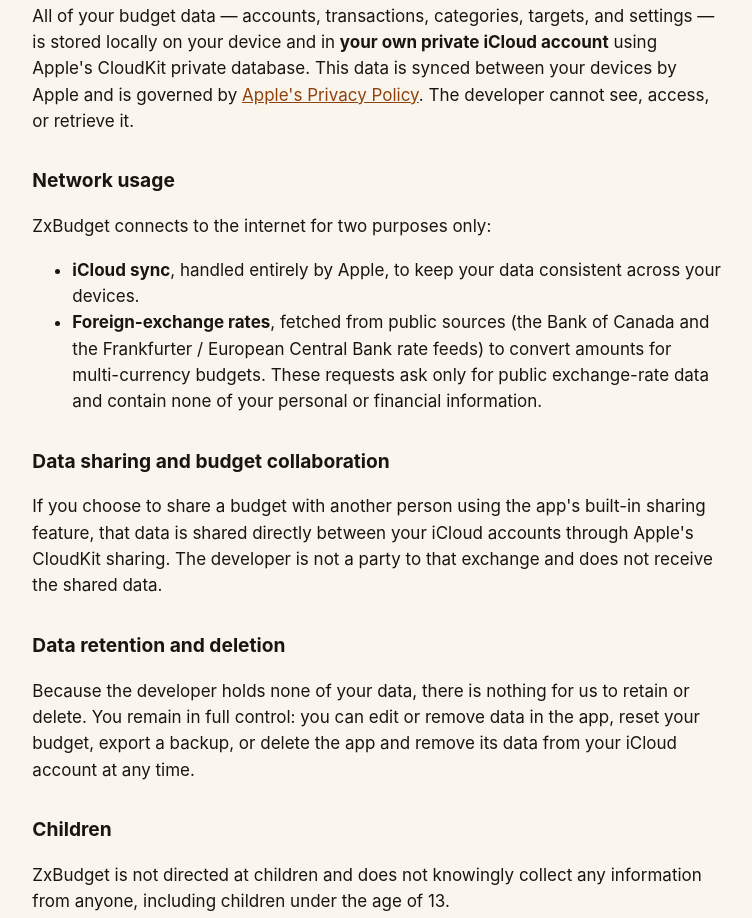
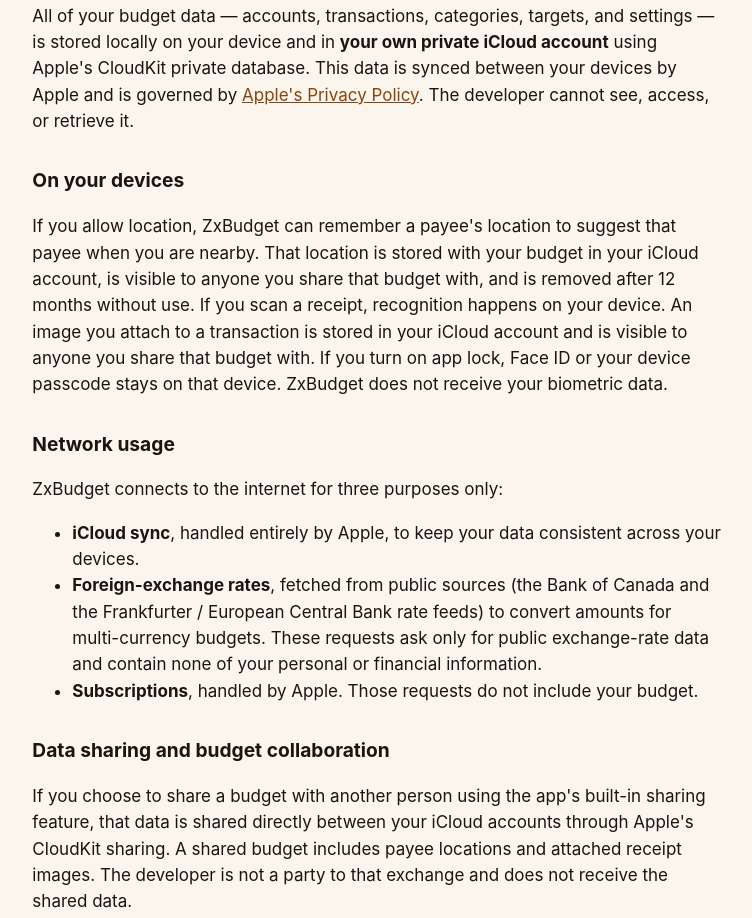
Before and after one commit to zxiiro/zxbudget-site, an Eleventy site: page src/privacy.njk in a window 1280 px wide. Shown: the part 528-1446 px from the top of the page, without its empty margins (263-1015 px from the left). Built offline with nearby package versions, Linux system fonts and the light colour scheme; Eleventy itself is replaced by a stand-in of ours; files that its build step writes are made by us from their sources.

Commit message:
Describe location, receipts, and app lock
The privacy policy named only iCloud and exchange rates. Payee
locations and attached receipts stay in the user's iCloud, and
app lock stays on the device. Subscriptions are Apple's and do
not include the budget.

Assisted-by: LLM

```diff
--- a/src/privacy.njk
+++ b/src/privacy.njk
@@ -8,7 +8,7 @@ nav: privacy
 ---
 <div class="wrap prose-page">
 <h1>ZxBudget Privacy Policy</h1>
-<p class="muted">Last updated: June 16, 2026</p>
+<p class="muted">Last updated: 30 September 2026</p>
 
 <p>ZxBudget is a personal budgeting app for iPhone, iPad, and Mac. Protecting
 your privacy is a core design goal: the app is built so that the developer
@@ -28,8 +28,18 @@ synced between your devices by Apple and is governed by
 <a href="https://www.apple.com/legal/privacy/">Apple's Privacy Policy</a>.
 The developer cannot see, access, or retrieve it.</p>
 
+<h2>On your devices</h2>
+<p>If you allow location, ZxBudget can remember a payee's location to suggest
+that payee when you are nearby. That location is stored with your budget in
+your iCloud account, is visible to anyone you share that budget with, and is
+removed after 12 months without use. If you scan a receipt, recognition
+happens on your device. An image you attach to a transaction is stored in your
+iCloud account and is visible to anyone you share that budget with. If you
+turn on app lock, Face ID or your device passcode stays on that device.
+ZxBudget does not receive your biometric data.</p>
+
 <h2>Network usage</h2>
-<p>ZxBudget connects to the internet for two purposes only:</p>
+<p>ZxBudget connects to the internet for three purposes only:</p>
 <ul>
   <li><strong>iCloud sync</strong>, handled entirely by Apple, to keep your
   data consistent across your devices.</li>
@@ -38,13 +48,16 @@ The developer cannot see, access, or retrieve it.</p>
   to convert amounts for multi-currency budgets. These requests ask only for
   public exchange-rate data and contain none of your personal or financial
   information.</li>
+  <li><strong>Subscriptions</strong>, handled by Apple. Those requests do not
+  include your budget.</li>
 </ul>
 
 <h2>Data sharing and budget collaboration</h2>
 <p>If you choose to share a budget with another person using the app's built-in
 sharing feature, that data is shared directly between your iCloud accounts
-through Apple's CloudKit sharing. The developer is not a party to that exchange
-and does not receive the shared data.</p>
+through Apple's CloudKit sharing. A shared budget includes payee locations and
+attached receipt images. The developer is not a party to that exchange and
+does not receive the shared data.</p>
 
 <h2>Data retention and deletion</h2>
 <p>Because the developer holds none of your data, there is nothing for us to
```
